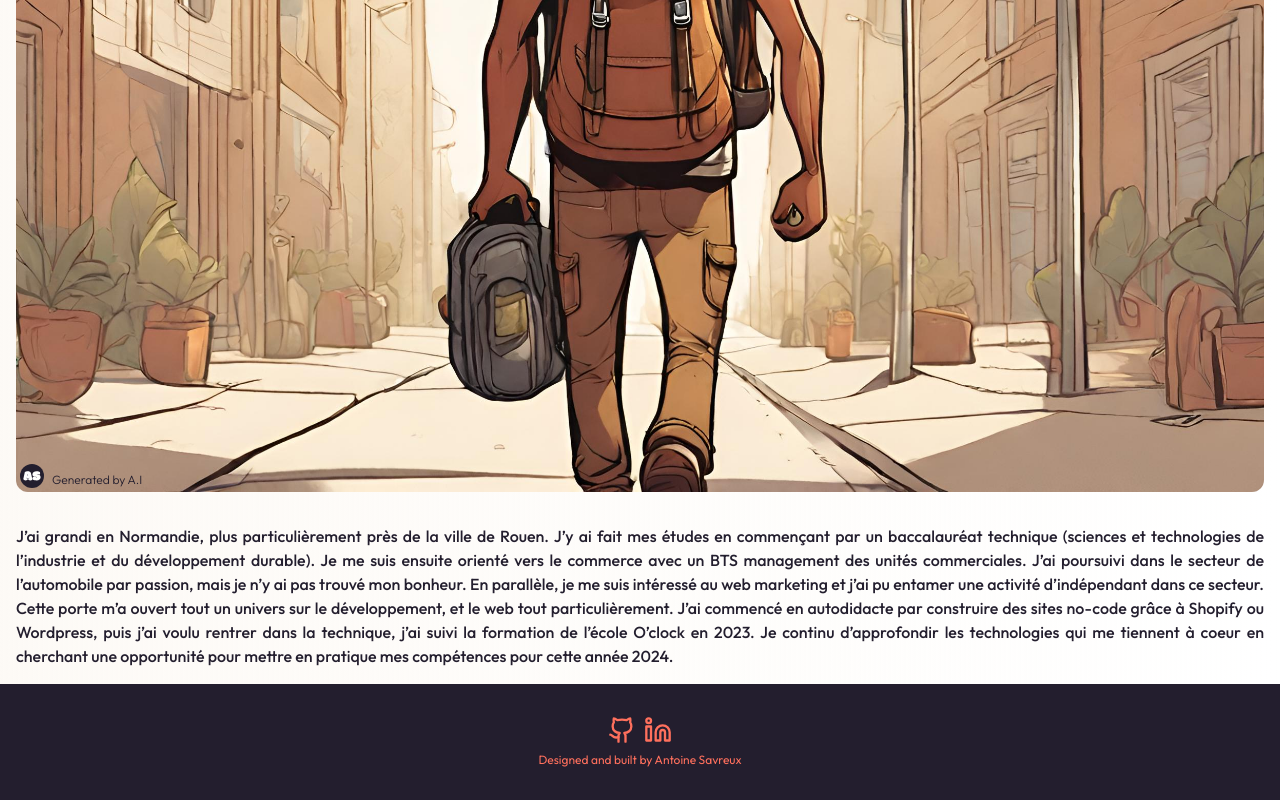
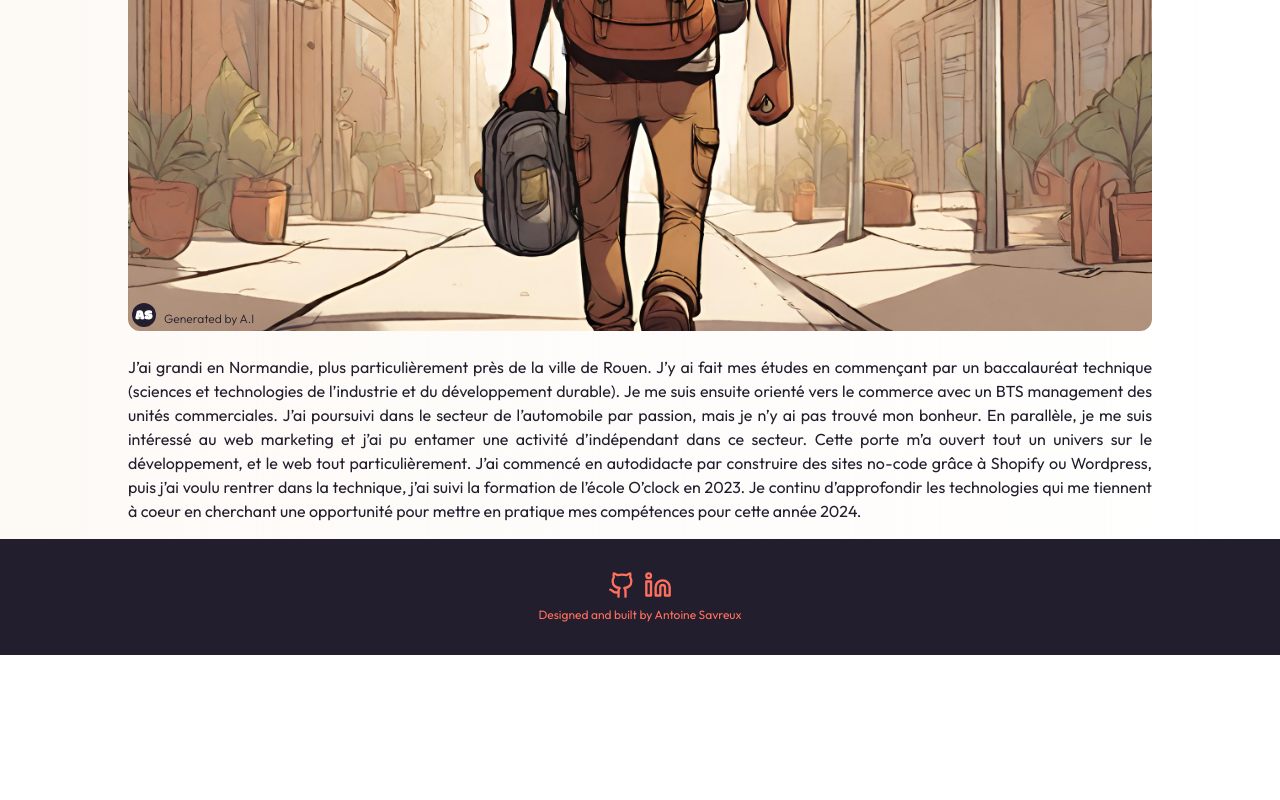
Before and after one commit to Antoine-Savreux/portfolio, a Next.js app: page /about in a window 1280 px wide. Shown: the part 554-1354 px from the top of the page. After the commit the page ends 1209 px from the top, so only its background shows below. Built offline with nearby package versions, Linux system fonts and the light colour scheme.

Commit message:
feat/responsive about page responsive

```diff
--- a/src/app/about/page.tsx
+++ b/src/app/about/page.tsx
@@ -1,17 +1,16 @@
-import TitleTextSection from "@/components/TitleTextSection";
 import Title from "@/components/Title";
 import Image from "next/image";
 import aboutIllustration from "@/../public/images/about-illustration.jpg";
 import logoDark from "@/../public/images/logo-dark.svg";
-import { log } from "console";
 
 export default function AboutPage() {
   return (
-    <main className="min-h-full flex flex-col items-center p-4 space-y-8">
+    <main className="min-h-full flex flex-col items-center p-4 space-y-6 lg:mx-28 xl:mx-80 2xl:space-y-14">
       <Title title="Mon parcours" />
-      <div className="relative">
+      <div className="flex flex-col items-center gap-6">
+        <div className="relative flex">
           <Image
-          className="rounded-xl"
+            className="rounded-xl xl:max-w-screen-lg"
             src={aboutIllustration}
             alt="illustration. a guy walking with his backpack"
           />
@@ -24,22 +23,24 @@ export default function AboutPage() {
             Generated by A.I
           </span>
         </div>
-      <p className="text-base text-justify font-medium text-secondary">
+        <p className="text-justify font-normal text-secondary xl:max-w-screen-lg">
           J’ai grandi en Normandie, plus particulièrement près de la ville de
           Rouen. J’y ai fait mes études en commençant par un baccalauréat
           technique (sciences et technologies de l’industrie et du développement
           durable). Je me suis ensuite orienté vers le commerce avec un BTS
           management des unités commerciales. J’ai poursuivi dans le secteur de
           l’automobile par passion, mais je n’y ai pas trouvé mon bonheur. En
-        parallèle, je me suis intéressé au web marketing et j’ai pu entamer une
-        activité d’indépendant dans ce secteur. Cette porte m’a ouvert tout un
-        univers sur le développement, et le web tout particulièrement. J’ai
-        commencé en autodidacte par construire des sites no-code grâce à Shopify
-        ou Wordpress, puis j’ai voulu rentrer dans la technique, j’ai suivi la
-        formation de l’école O’clock en 2023. Je continu d’approfondir les
-        technologies qui me tiennent à coeur en cherchant une opportunité pour
-        mettre en pratique mes compétences pour cette année 2024.
+          parallèle, je me suis intéressé au web marketing et j’ai pu entamer
+          une activité d’indépendant dans ce secteur. Cette porte m’a ouvert
+          tout un univers sur le développement, et le web tout particulièrement.
+          J’ai commencé en autodidacte par construire des sites no-code grâce à
+          Shopify ou Wordpress, puis j’ai voulu rentrer dans la technique, j’ai
+          suivi la formation de l’école O’clock en 2023. Je continu
+          d’approfondir les technologies qui me tiennent à coeur en cherchant
+          une opportunité pour mettre en pratique mes compétences pour cette
+          année 2024.
         </p>
+      </div>
     </main>
   );
 }
```
Lines whose indentation alone changed are shown as unchanged.
